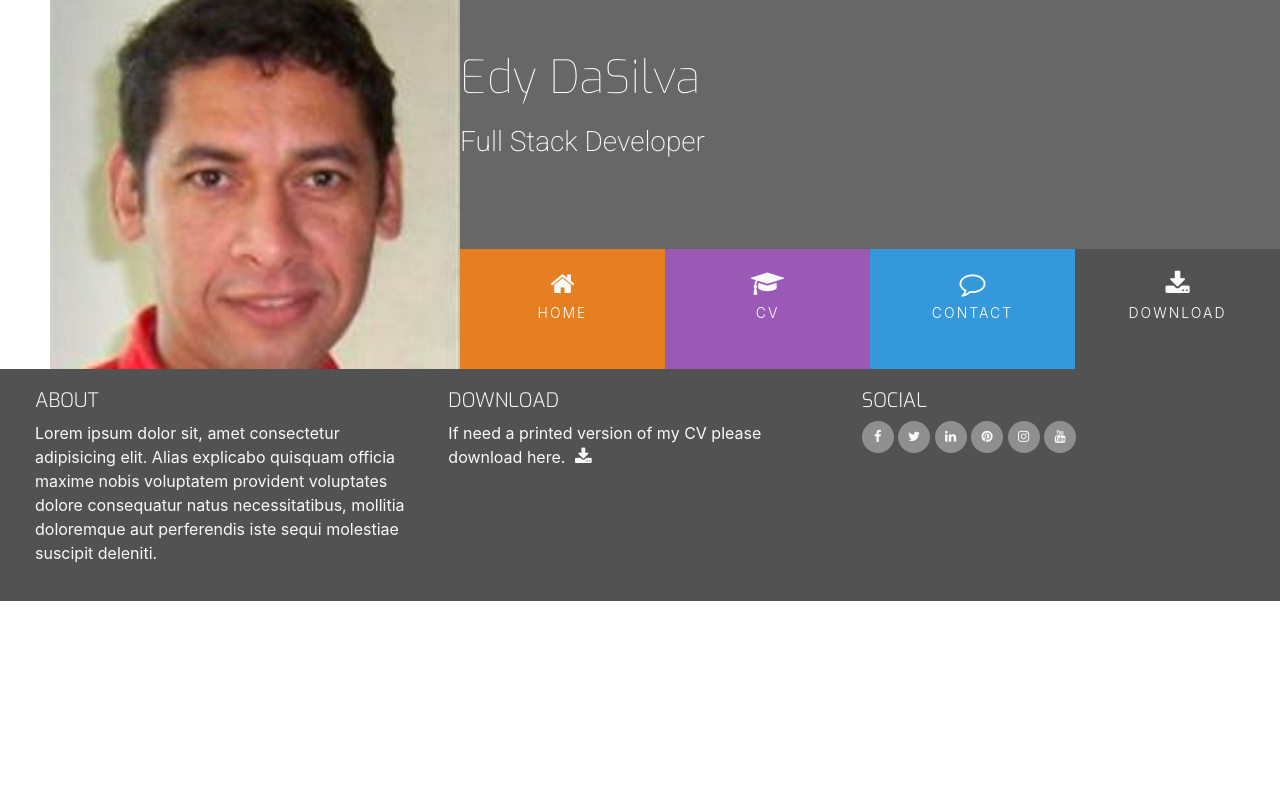
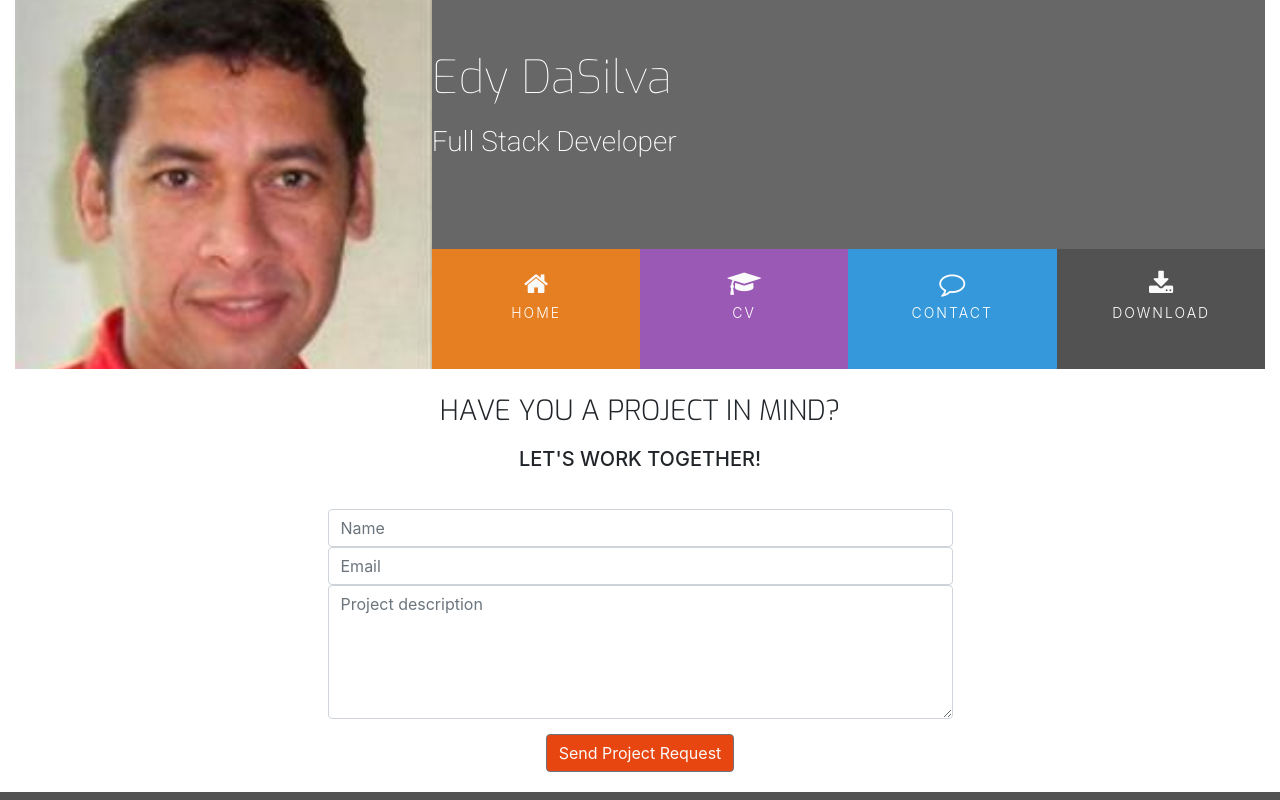
Before and after one commit to EdyDaSilva/cv-app, a plain HTML site: page contact.html in a window 1280 px wide. Shown: the top 800 px of the page. Drawn offline with nearby package versions, Linux system fonts and the light colour scheme.

Commit message:
contact page update

```diff
--- a/assets/css/style.css
+++ b/assets/css/style.css
@@ -16,6 +16,10 @@
 
 .bg-color-work-history {
     background-color: #9b59b6;
+}
+
+.bg-color-contact {
+    background-color: #fff;
 }
 
 .ui-menu-color-home {
@@ -329,3 +333,36 @@ footer {
 .history-items {
     margin-bottom: 30px;
 }
+
+/* ----------------------- contact form -----------------------------  */
+
+.contact-heading {
+    font-family: "Exo", sans-serif;
+    font-weight: 300;
+    margin-top: 25px;
+    margin-bottom: 20px;
+}
+
+.center-form {
+    padding-top: 10px;
+    margin: 0 auto;
+    max-width: 70%;
+}
+
+button[type="submit"] {
+    margin-top: 15px;
+    margin-bottom: 20px;
+    color: #fafafa;
+    background-color: #e84610;
+}
+
+/* ----------------------- Media Queries -----------------------------  */
+
+@media(min-width: 992px) {
+    .center-form {
+        padding-top: 30px;
+        min-height: 240px;
+        margin: 0 auto;
+        max-width: 50%;
+    }
+}
--- a/contact.html
+++ b/contact.html
@@ -12,7 +12,7 @@
     <title>Edy</title>
 </head>
 <body>
-    <header>
+    <header class="container-fluid">
         <div class="row no-gutters">
             <a href="index.html" class="col-md-4 logo">
 
@@ -46,8 +46,26 @@
 
         </div>
     </header>
-    <section>
+    <section class="container-fluid">
+        <div class="row bg-color-contact">
+            <div class="col">
+                <h3 class="contact-heading uppercase text-center">Have you a project in mind?</h3>
+                <h5 class="uppercase text-center">Let's work together!</h5>
 
+                <div class="center-form">
+                    <form">
+                    <input type="text" name="name" id="fullname" class="form-control" placeholder="Name" required/>
+                    <input type="email" name="email" id="emailaddress" class="form-control" placeholder="Email" required/>
+                    <textarea name="projectsummary" id="projectsummary" rows="5" class="form-control" placeholder="Project description" required></textarea>
+                    <div class="form-row text-center">
+                        <div class="col">
+                            <button type="submit" class="btn btn-secondary">Send Project Request</button>
+                        </div>
+                    </div>
+                    </form>
+                </div>
+            </div>
+        </div>
     </section>
     <footer class="container-fluid">
         <di id="footer-details" class="row">
```
Also changed, not shown: resume.html (+1 -1 lines).
